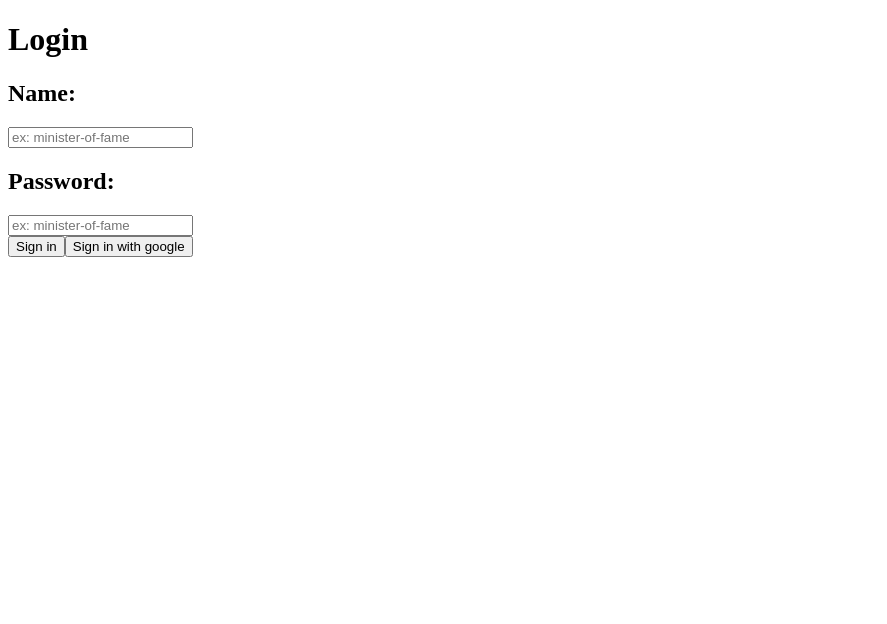
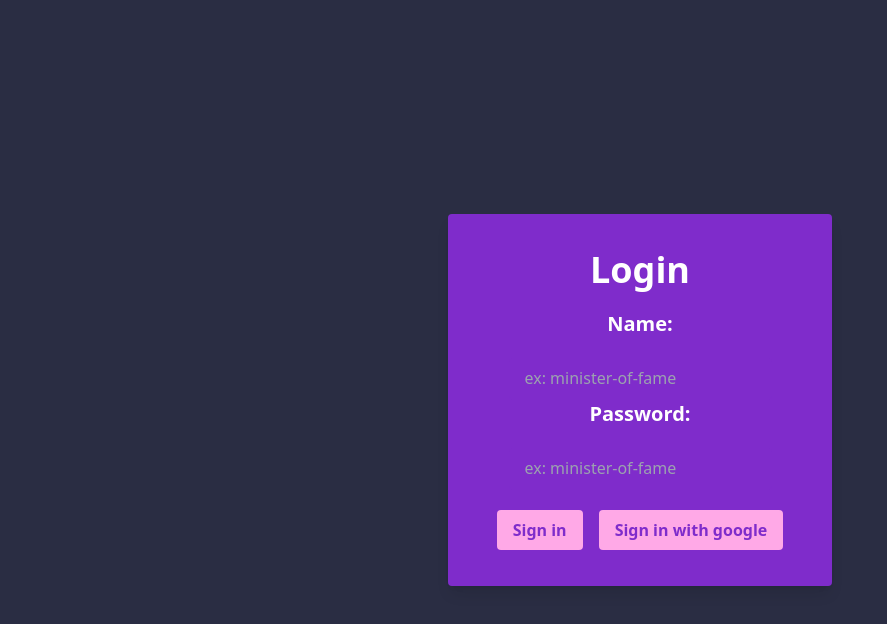
Before and after one commit to abishekdevendran/oAuthVC, a React (Vite) app in the folder frontend/: page /login in a window 1280 px wide. Shown: the top 624 px of the page, without its empty margins (0-887 px from the left). Built offline with nearby package versions, Linux system fonts and the light colour scheme; no server answers.

Commit message:
UI overhaul

```diff
--- a/frontend/package.json
+++ b/frontend/package.json
@@ -16,6 +16,7 @@
     "react": "^18.2.0",
     "react-dom": "^18.2.0",
     "react-hot-toast": "^2.3.0",
+    "react-icons": "^4.4.0",
     "react-router-dom": "^6.3.0",
     "socket.io-client": "^4.5.2"
   },
@@ -23,6 +24,9 @@
     "@types/react": "^18.0.17",
     "@types/react-dom": "^18.0.6",
     "@vitejs/plugin-react": "^2.0.1",
+    "autoprefixer": "^10.4.8",
+    "postcss": "^8.4.16",
+    "tailwindcss": "^3.1.8",
     "typescript": "^4.6.4",
     "vite": "^3.0.7"
   }
--- /dev/null
+++ b/frontend/postcss.config.cjs
@@ -0,0 +1,6 @@
+module.exports = {
+  plugins: {
+    tailwindcss: {},
+    autoprefixer: {},
+  },
+}
--- /dev/null
+++ b/frontend/src/index.css
@@ -0,0 +1,36 @@
+@tailwind base;
+@tailwind components;
+@tailwind utilities;
+
+@layer base {
+  :root {
+    --text-primary: #fff;
+    --text-secondary: #000;
+    --bg-primary: #2a2d43;
+    --bg-secondary: #7f2ccb;
+    --brand-primary: #ffa9e7;
+    --brand-secondary: #ff84e8;
+    --brand-tertiary: #7f2ccb;
+    --brand-grey-primary: #414361;
+    --brand-grey-secondary: #2a2d43;
+  }
+  .dark {
+    --text-primary: #000;
+    --text-secondary: #fff;
+    --bg-primary: #fff;
+    --bg-secondary: pink;
+  }
+  html,
+  body {
+    overflow-x: hidden;
+    overflow-y: hidden;
+    scroll-behavior: smooth;
+  }
+
+  body,
+  #root {
+    position: relative;
+    height: 100vh;
+    background-color: var(--bg-primary);
+  }
+}
--- a/frontend/src/main.tsx
+++ b/frontend/src/main.tsx
@@ -8,6 +8,7 @@
 import Lobby from "./routes/Lobby";
 import Login from "./routes/Login";
 import Room from "./routes/Room";
+import "./index.css"
 
 ReactDOM.createRoot(document.getElementById("root") as HTMLElement).render(
   <UserContextProvider>
--- a/frontend/src/routes/Lobby.tsx
+++ b/frontend/src/routes/Lobby.tsx
@@ -49,14 +49,12 @@
     document.title = `Lobby | ${user?.name}`;
   }, []);
   return (
-    <div>
+    <div className="w-full h-full flex items-center justify-center">
       <form
         onSubmit={roomJoinHandler}
         className="max-w-sm rounded overflow-hidden shadow-lg text-center w-5/6 bg-bg-secondary p-5 py-9"
       >
-        <h1 className="text-4xl font-semibold text-primary mb-5">
-          Chain Reaction
-        </h1>
+        <h1 className="text-4xl font-semibold text-primary mb-5">Lobby</h1>
         <h2 className="text-xl font-semibold text-primary mb-5">Room Code:</h2>
         <input
           required
@@ -68,20 +66,20 @@
         />
         <div className="mt-5 flex items-center justify-center">
           <button
-            className="bg-brand-primary text-brand-tertiary font-bold py-2 px-4 rounded mx-2"
+            className="bg-brand-primary text-brand-tertiary font-bold py-2 px-4 rounded mx-2 h-16 hover:scale-110 transition-all"
             type="submit"
           >
             Join Room
           </button>
           <button
             onClick={roomCreateHandler}
-            className="bg-brand-primary text-brand-tertiary font-bold py-2 px-4 rounded mx-2"
+            className="bg-brand-primary text-brand-tertiary font-bold py-2 px-4 rounded mx-2 h-16 hover:scale-110 transition-all"
           >
             Create Room
           </button>
           <button
             onClick={logoutHandler}
-            className="bg-brand-primary text-brand-tertiary font-bold py-2 px-4 rounded mx-2"
+            className="bg-brand-primary text-brand-tertiary font-bold py-2 px-4 rounded mx-2 h-16 hover:scale-110 transition-all"
           >
             Logout
           </button>
--- a/frontend/src/routes/Login.tsx
+++ b/frontend/src/routes/Login.tsx
@@ -44,6 +44,7 @@
     return <Navigate to="/vc" state={{ from: true }} />;
   } else {
     return (
+      <div className="w-full h-full flex items-center justify-center">
         <form
           onSubmit={signInHandler}
           className="max-w-sm rounded overflow-hidden shadow-lg text-center w-5/6 bg-bg-secondary p-5 py-9"
@@ -69,7 +70,7 @@
           />
           <div className="mt-5 flex items-center justify-center">
             <button
-            className="bg-brand-primary text-brand-tertiary font-bold py-2 px-4 rounded mx-2"
+              className="bg-brand-primary text-brand-tertiary font-bold py-2 px-4 rounded mx-2 hover:scale-110 transition-all"
               type="submit"
             >
               Sign in
@@ -78,12 +79,13 @@
               onClick={() =>
                 window.open("http://" + URL + "/auth/google", "_self")
               }
-            className="bg-brand-primary text-brand-tertiary font-bold py-2 px-4 rounded mx-2"
+              className="bg-brand-primary text-brand-tertiary font-bold py-2 px-4 rounded mx-2 hover:scale-110 transition-all"
             >
               Sign in with google
             </button>
           </div>
         </form>
+      </div>
     );
   }
 };
--- a/frontend/src/routes/Room.tsx
+++ b/frontend/src/routes/Room.tsx
@@ -10,6 +10,7 @@
 import SocketContext from "../contexts/SocketContext";
 import UserContext from "../contexts/UserContext";
 import { MediaConnection, Peer } from "peerjs";
+import { MdContentCopy, MdShare, MdCallEnd } from "react-icons/md";
 
 interface Player {
   id: number;
@@ -31,6 +32,18 @@
   const remoteRef = useRef<HTMLVideoElement>(null);
   const [stream, setStream] = useState<MediaStream>();
   const [call, setCall] = useState<MediaConnection>();
+
+  const copyManager = () => {
+    navigator.clipboard.writeText(window.location.href);
+    toast.success("Room Link copied to clipboard");
+  };
+  const shareManager = () => {
+    navigator.share({
+      title: document.title,
+      text: "Come join your friends at oAuthVC!",
+      url: window.location.href,
+    });
+  };
 
   const roomJoinManager = () => {
     console.log(user);
@@ -192,22 +205,57 @@
 
   useLayoutEffect(() => {
     document.title = `Room | ${roomCode}`;
+    return ()=>{
+      stream?.getTracks().forEach(function (track) {
+        track.stop();
+      });
+    }
   }, []);
   return (
-    <div>
-      Room
-      {roomCode}
-      {players.map((player, index) => (
-        <div key={index}>
-          {player.uname}-{player.id}
+    <div className="room flex flex-col items-center text-center justify-around h-full w-full ">
+      <div className="bg-bg-secondary p-2 rounded-md">
+        <div className="flex flex-row justify-around items-center mb-5">
+          {navigator.share! && (
+            <button
+              className="copyButton bg-brand-primary text-brand-tertiary font-bold py-2 pl-2 pr-3 rounded-l-full hover:scale-110 transition-all"
+              onClick={shareManager}
+            >
+              <MdShare />
+            </button>
+          )}
+          <div className="copyField select-all text-center w-full bg-white h-max py-1">
+            {roomCode}
+          </div>
+          <button
+            className="copyButton bg-brand-primary text-brand-tertiary font-bold py-2 pl-2 pr-3 rounded-r-full hover:scale-110 transition-all"
+            onClick={copyManager}
+          >
+            <MdContentCopy />
+          </button>
         </div>
-      ))}
-      <div id="live">
-        <video id="remote-video" ref={remoteRef}></video>
-        <video id="local-video" ref={localRef}></video>
-        {/* <button id="end-call" onClick={}>
-          End Call
-        </button> */}
+        {players.map((player, index) => (
+          <div key={index}>
+            {index + 1}){player.uname}
+          </div>
+        ))}
+      </div>
+      <div
+        id="live"
+        className="flex items-center justify-center bg-bg-secondary p-2 rounded-md w-11/12"
+      >
+        <video
+          id="remote-video"
+          className="w-1/2 rounded-md"
+          ref={remoteRef}
+        ></video>
+        <video
+          id="local-video"
+          className="w-1/2 rounded-md"
+          ref={localRef}
+        ></video>
+      </div>
+      <div className="endcall bg-brand-primary p-8 rounded-full hover:scale-110 transition-all">
+        <MdCallEnd onClick={()=>navigate("/vc")}/>
       </div>
     </div>
   );
--- /dev/null
+++ b/frontend/tailwind.config.cjs
@@ -0,0 +1,24 @@
+/** @type {import('tailwindcss').Config} */
+module.exports = {
+  mode: "jit",
+  content: ["./index.html", "./src/**/*.{vue,js,ts,jsx,tsx}"],
+  theme: {
+    extend: {
+      colors: {
+        primary: "var(--text-primary)",
+        secondary: "var(--text-secondary)",
+        "bg-primary": "var(--bg-primary)",
+        "bg-secondary": "var(--bg-secondary)",
+        "brand-primary": "var(--brand-primary)",
+        "brand-secondary": "var(--brand-secondary)",
+        "brand-tertiary": "var(--brand-tertiary)",
+        "brand-grey-primary": "var(--brand-grey-primary)",
+        "brand-grey-secondary": "var(--brand-grey-secondary)",
+      },
+      fontFamily: {
+        poppins: ["Poppins", "sans-serif"],
+      },
+    },
+  },
+  plugins: [],
+};
```
Also changed, not shown: 1 other file (tests, documents, lock files or other folders). Lines whose indentation alone changed are shown as unchanged.
